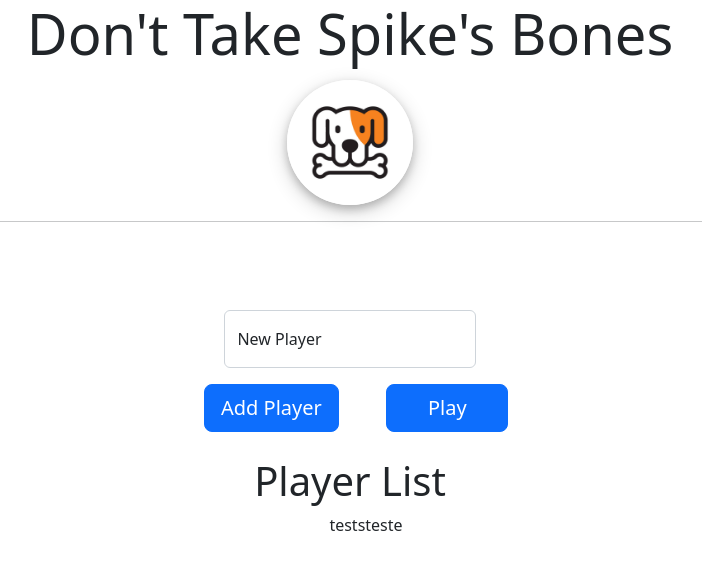
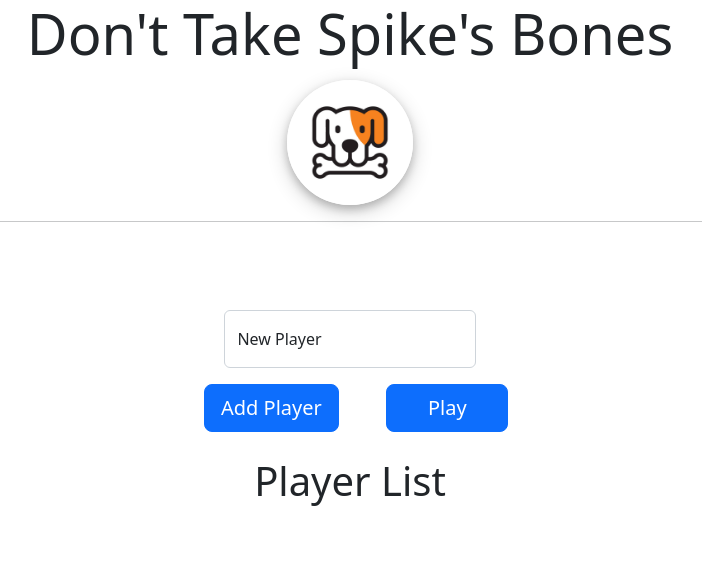
Before and after one commit to ardhitosen/UTS_Intro_To_Internet, a plain HTML site: page index.html in a window 1280 px wide. Shown: the whole page, without its empty margins (290-992 px from the left). Drawn offline with nearby package versions, Linux system fonts and the light colour scheme.

Commit message:
delete tes testes
tes

```diff
--- a/index.html
+++ b/index.html
@@ -29,7 +29,7 @@
         <h3 class="display-6" style="text-align:center; margin-top: 2%;">Player List</h3>
 
         <ul id="player-names">
-            teststeste
+
         </ul>
 
 
```
